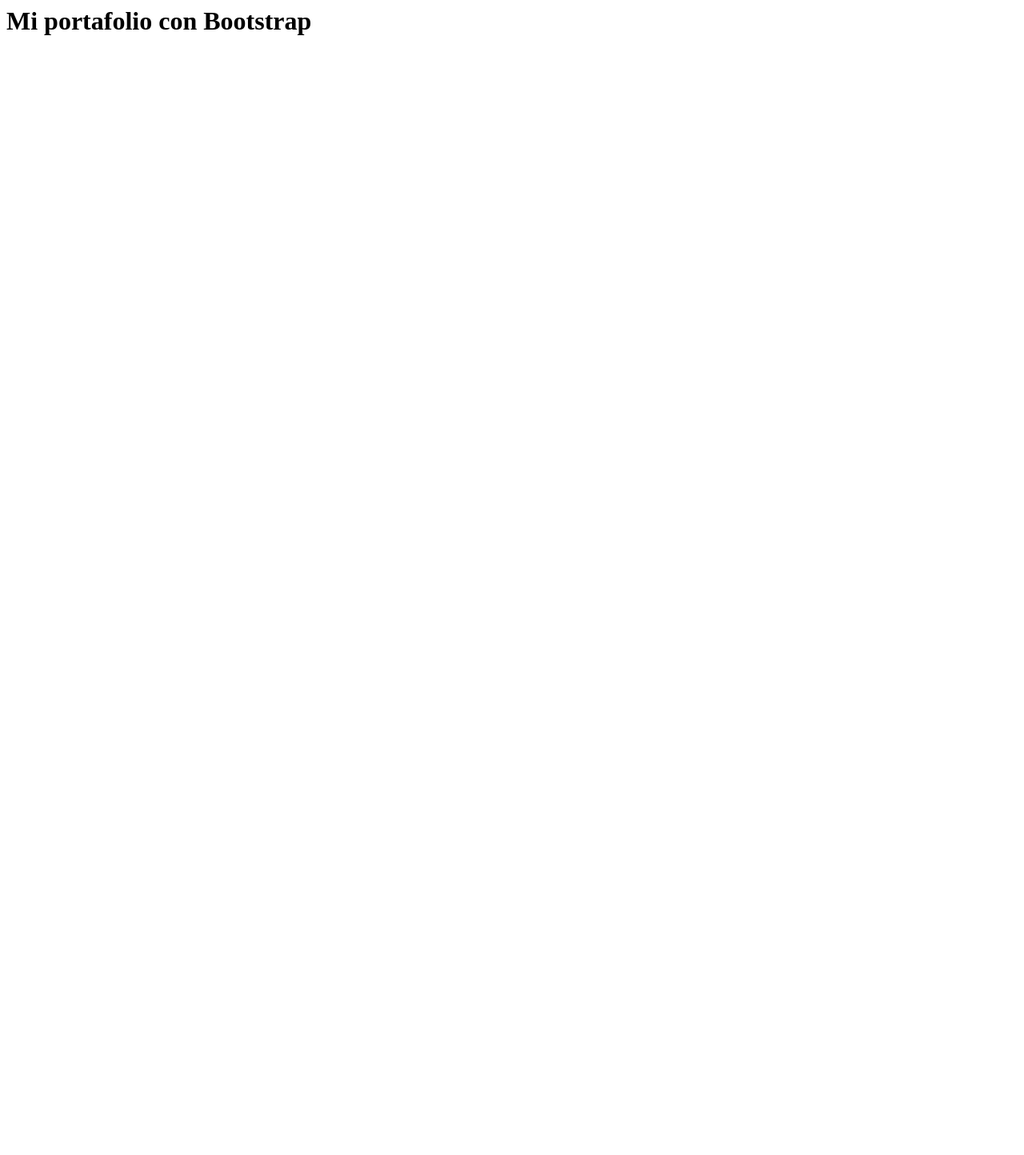
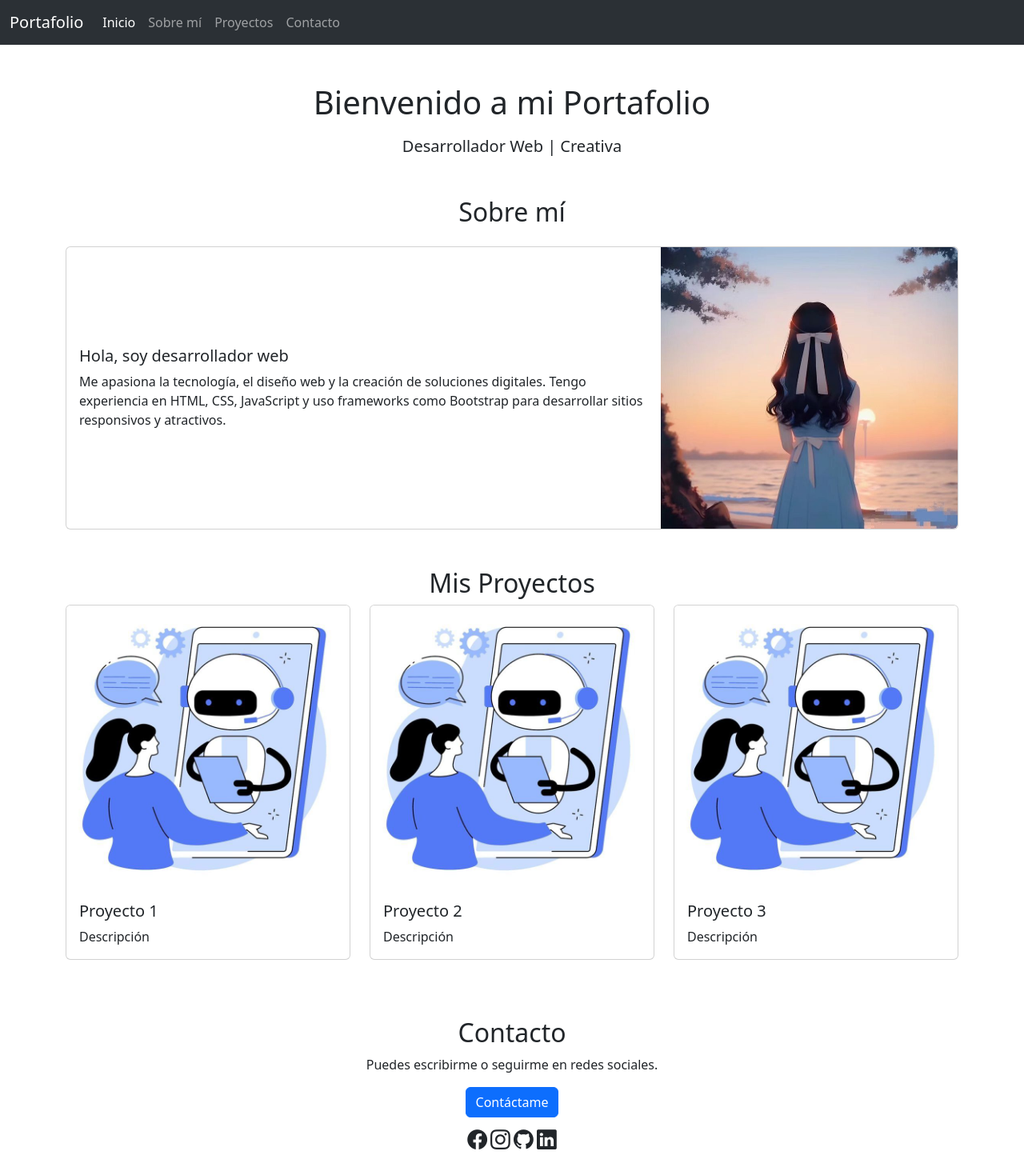
Before and after one commit to victoriavalencia06/Portafolio-Bootstrap, a plain HTML site: page index.html in a window 1280 px wide. Shown: the whole page at 80% size. Before the commit the page ends 800 px from the top, so only its background shows below. Drawn offline with nearby package versions, Linux system fonts and the light colour scheme.

Commit message:
Diseño base e imagenes de prueba

```diff
--- a/index.html
+++ b/index.html
@@ -1,10 +1,120 @@
-<html lang="en">
+<html lang="es">
+
 <head>
     <meta charset="UTF-8">
-    <meta name="viewport" content="width=device-width, initial-scale=1.0">
+    <link rel="stylesheet" href="assetts/css/bootstrap.min.css">
+    <link rel="stylesheet" href="https://cdn.jsdelivr.net/npm/bootstrap-icons@1.13.1/font/bootstrap-icons.min.css">
     <title>Portafolio con Bootstrap</title>
 </head>
+
 <body>
-    <h1>Mi portafolio con Bootstrap</h1>
+    <header>
+        <nav class="navbar navbar-expand-lg bg-body-tertiary" data-bs-theme="dark">
+            <div class="container-fluid">
+                <a class="navbar-brand" href="index.html">Portafolio</a>
+                <button class="navbar-toggler" type="button" data-bs-toggle="collapse"
+                    data-bs-target="#navbarSupportedContent" aria-controls="navbarSupportedContent"
+                    aria-expanded="false" aria-label="Toggle navigation">
+                    <span class="navbar-toggler-icon"></span>
+                </button>
+                <div class="collapse navbar-collapse" id="navbarSupportedContent">
+                    <ul class="navbar-nav me-auto mb-2 mb-lg-0">
+                        <li class="nav-item">
+                            <a class="nav-link active" aria-current="page" href="#">Inicio</a>
+                        </li>
+                        <li class="nav-item">
+                            <a class="nav-link" href="#">Sobre mí</a>
+                        </li>
+                        <li class="nav-item">
+                            <a class="nav-link" href="#">Proyectos</a>
+                        </li>
+                        <li class="nav-item">
+                            <a class="nav-link" href="#">Contacto</a>
+                        </li>
+                    </ul>
+                </div>
+            </div>
+        </nav>
+    </header>
+
+    <!-- Inicio -->
+    <div id="inicio" class="container text-center mt-5">
+        <h1 class="mb-3">Bienvenido a mi Portafolio</h1>
+        <p class="lead">Desarrollador Web | Creativa</p>
+    </div>
+
+    <!-- Sobre mí -->
+    <div id="sobremi" class="container mt-5">
+        <h2 class="mb-4 text-center">Sobre mí</h2>
+        <div class="card">
+            <div class="row g-0 align-items-center">
+                <!-- Texto -->
+                <div class="col-md-8">
+                    <div class="card-body">
+                        <h5 class="card-title">Hola, soy desarrollador web</h5>
+                        <p class="card-text">
+                            Me apasiona la tecnología, el diseño web y la creación de soluciones digitales. Tengo
+                            experiencia en HTML, CSS, JavaScript y uso frameworks como Bootstrap para desarrollar sitios
+                            responsivos y atractivos.
+                        </p>
+                    </div>
+                </div>
+                <div class="col-md-4">
+                    <img src="assetts/images/prueba.jpg" class="img-fluid rounded-end" alt="Foto de perfil">
+                </div>
+            </div>
+        </div>
+    </div>
+
+    <div id="proyectos" class="container mt-5">
+        <h2 class="text-center">Mis Proyectos</h2>
+        <div class="row">
+            <div class="col-md-4 mb-4">
+                <div class="card">
+                    <img src="assetts/images/referencia.png" class="card-img-top" alt="Proyecto 1">
+                    <div class="card-body">
+                        <h5 class="card-title">Proyecto 1</h5>
+                        <p class="card-text">Descripción</p>
+                    </div>
+                </div>
+            </div>
+
+            <div class="col-md-4 mb-4">
+                <div class="card">
+                    <img src="assetts/images/referencia.png" class="card-img-top" alt="Proyecto 2">
+                    <div class="card-body">
+                        <h5 class="card-title">Proyecto 2</h5>
+                        <p class="card-text">Descripción</p>
+                    </div>
+                </div>
+            </div>
+
+            <div class="col-md-4 mb-4">
+                <div class="card">
+                    <img src="assetts/images/referencia.png" class="card-img-top" alt="Proyecto 3">
+                    <div class="card-body">
+                        <h5 class="card-title">Proyecto 3</h5>
+                        <p class="card-text">Descripción</p>
+                    </div>
+                </div>
+            </div>
+        </div>
+    </div>
+
+    <div id="contacto" class="container mt-5 mb-5">
+        <h2 class="text-center">Contacto</h2>
+        <p class="text-center">Puedes escribirme o seguirme en redes sociales.</p>
+        <button class="btn btn-primary mb-3 d-block mx-auto">Contáctame</button>
+
+        <div class="text-center">
+            <a href="#" class="text-dark"><i class="bi bi-facebook" style="font-size: 1.55rem;"></i></a>
+            <a href="#" class="text-dark"><i class="bi bi-instagram" style="font-size: 1.55rem;"></i></a>
+            <a href="#" class="text-dark"><i class="bi bi-github" style="font-size: 1.55rem;"></i></a>
+            <a href="#" class="text-dark"><i class="bi bi-linkedin" style="font-size: 1.55rem;"></i></a>
+        </div>
+    </div>
+
+    <script src="assetts/js/bootstrap.js"></script>
 </body>
+
 </html>
```
Also changed, not shown: assetts/images/prueba.jpg (added), assetts/images/referencia.png (added).
